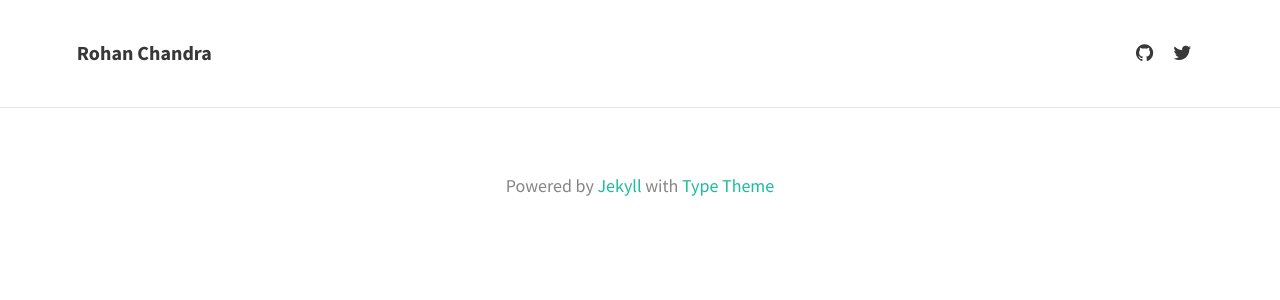
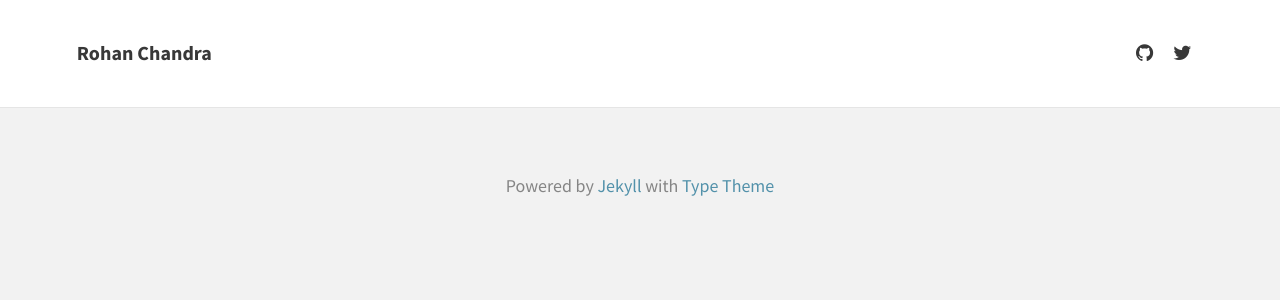
Before and after one commit to ck3g/rohanchandra.github.io, a Jekyll site: the page built from index.html, in a window 1280 px wide. Shown: the top 300 px of the page. Built offline with Jekyll 4.4.1, drawn with Linux system fonts in a browser that asks for light colours; nearby versions of some CDN libraries; the list of posts is cut into pages by our own code.

Commit message:
Change colour for links and background

```diff
--- a/_sass/base/_variables.scss
+++ b/_sass/base/_variables.scss
@@ -9,12 +9,12 @@ $padding-x-small: 3%;
 
 // brand colors
 $brand-color: #fff;
-$background-color: #fff;
+$background-color: #f2f2f2;
 $border-color: rgba(0, 0, 0, 0.1); // rgba recommended if using feature images
 
 // typography colors
 $text-color: #383838;
-$link-color: #1ABC9C;
+$link-color: #5291AA;
 $selection-color: #D4D4D4; // visible when highlighting text
 
 // header colors
```
